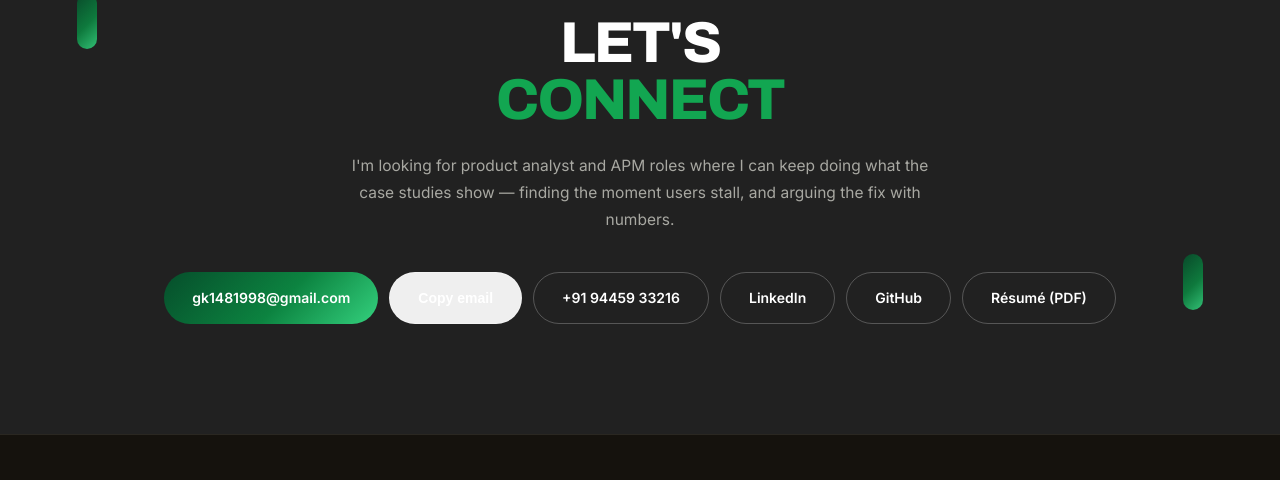
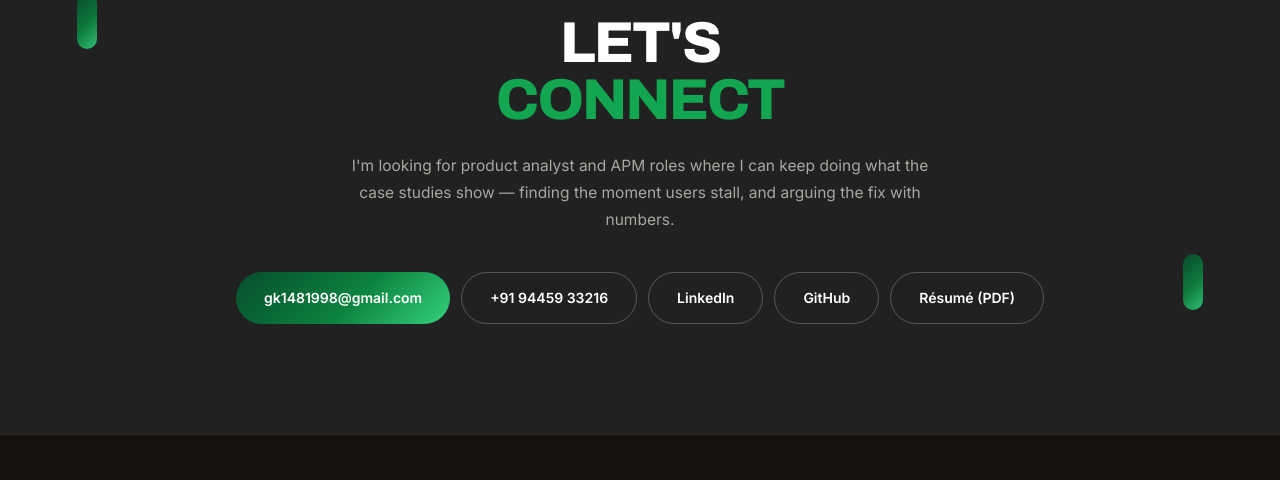
Before and after one commit to krish19098/krish19098.github.io, a plain HTML site: page index.html in a window 1280 px wide. Shown: the part 9127-9607 px from the top of the page. Drawn offline with Linux system fonts and the light colour scheme.

Commit message:
Copy email button removed

```diff
--- a/index.html
+++ b/index.html
@@ -2460,8 +2460,8 @@
         — finding the moment users stall, and arguing the fix with numbers.</p>
       <div class="clist rv">
         <a href="mailto:gk1481998@gmail.com" class="btn btn-fill">gk1481998@gmail.com</a>
-        <button type="button" class="btn btn-out"
-          onclick="navigator.clipboard.writeText('gk1481998@gmail.com');this.textContent='Copied ✓'">Copy email</button>
+        <!-- <button type="button" class="btn btn-out"
+          onclick="navigator.clipboard.writeText('gk1481998@gmail.com');this.textContent='Copied ✓'">Copy email</button> -->
         <a href="tel:+919445933216" class="btn btn-out">+91 94459 33216</a>
         <a href="https://www.linkedin.com/in/gokul-krishnan-929142141" target="_blank" rel="noopener"
           class="btn btn-out">LinkedIn</a>
```
